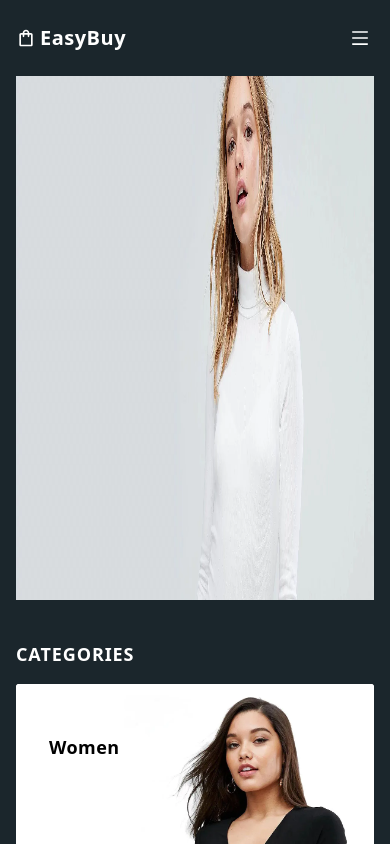
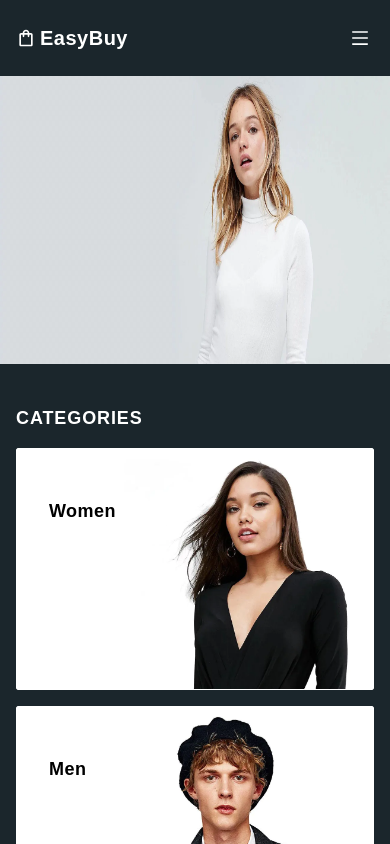
Before and after one commit to AmolShelke2/EasyBuy, a Next.js app: page / in a window 390 px wide. Shown: the top 844 px of the page. Built offline with nearby package versions, Linux system fonts and the light colour scheme.

Commit message:
[changes]: responsive issues

```diff
--- a/src/styles/globals.css
+++ b/src/styles/globals.css
@@ -1,13 +1,19 @@
 @tailwind base;
 @tailwind components;
 @tailwind utilities;
+
+@import url("https://fonts.googleapis.com/css2?family=Poppins:ital,wght@0,100;0,200;0,300;0,400;0,500;0,600;0,700;0,800;0,900;1,100;1,200;1,300;1,400;1,500;1,600;1,700;1,800;1,900&display=swap");
+
+* {
+  font-family: "Poppins", sans-serif;
+}
 
 body {
   @apply bg-[#1B262C] text-white h-full w-full scroll-smooth;
 }
 
 .main-content {
-  @apply px-4 w-full lg:mx-auto;
+  @apply w-full lg:mx-auto;
 }
 
 .navbar {
@@ -44,7 +50,7 @@ body {
 }
 
 .image-container {
-  @apply h-[600px] w-full;
+  @apply mt-16 sm:mt-2 h-[300px] sm:h-[600px] w-full;
 }
 
 .banner-image {
@@ -52,7 +58,7 @@ body {
 }
 
 .sub-content {
-  @apply flex flex-col justify-start items-start max-w-[1210px] my-6 mx-auto;
+  @apply flex flex-col justify-start items-start max-w-[1210px] my-6 mx-auto px-4;
 }
 
 .category .subheading {
```
